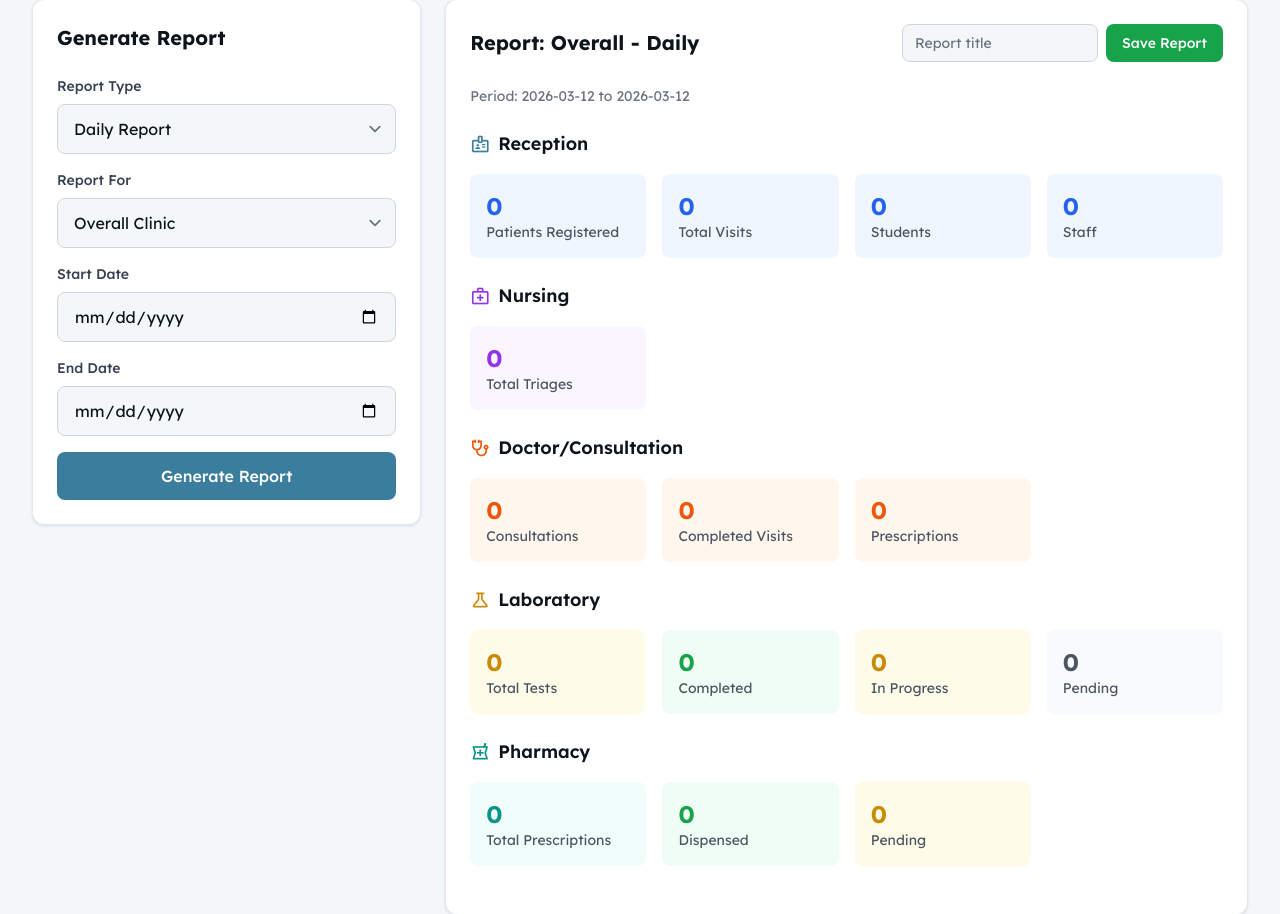
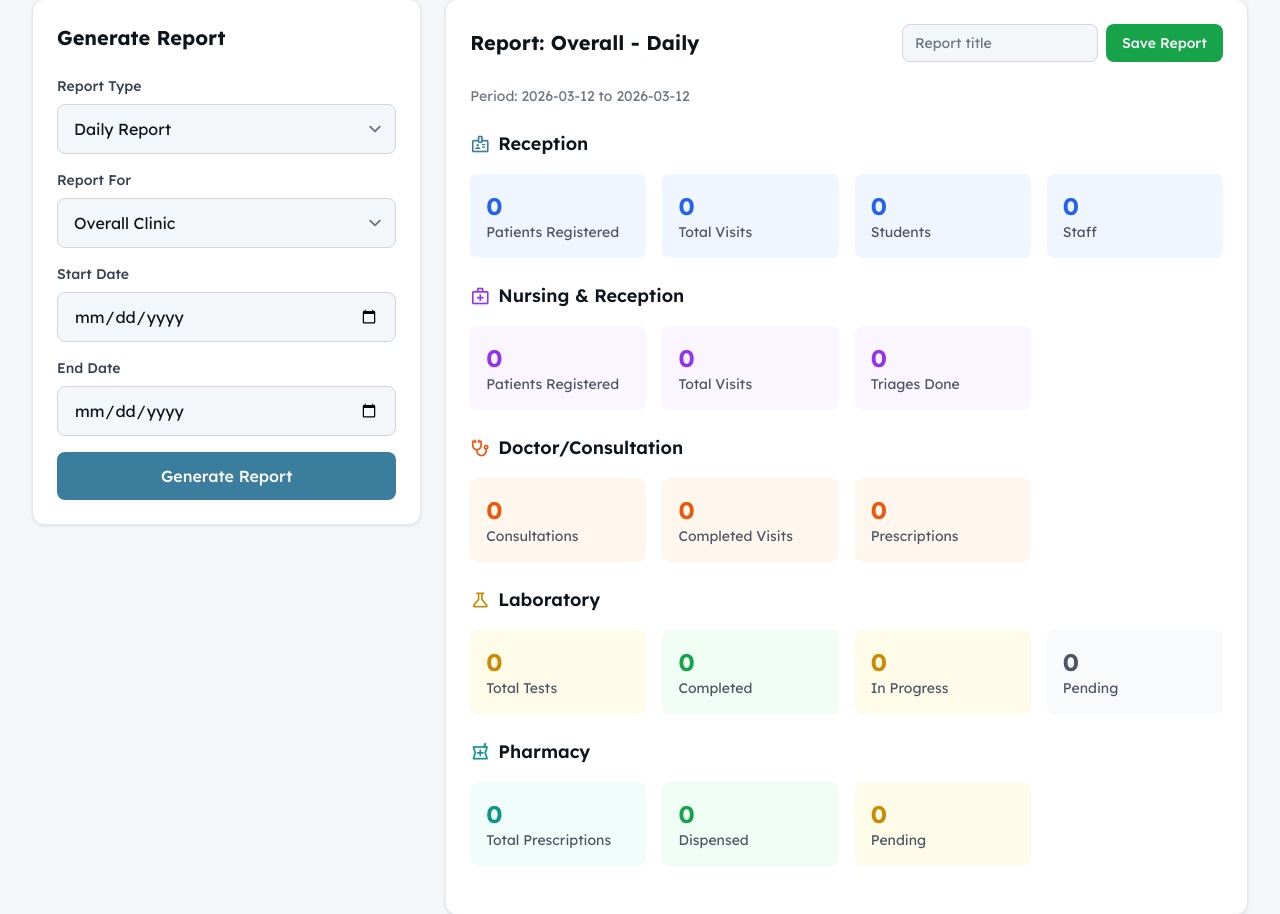
Before and after one commit to Bensonjigo/Kumiclinic, a Django app: page /reports/dashboard/ in a window 1280 px wide. Shown: the part 265-1179 px from the top of the page. Run offline with Django 5.2, Linux system fonts and the light colour scheme; a user stored in the database is signed in; data comes from the database, SQL or seed files in the repository; data that the repository does not hold is empty; some libraries are stand-ins or nearby versions.

Commit message:
Remove Reception department - Nurse handles registration
- Remove Reception as separate department
- Nurse now handles both patient registration and nursing
- Update Report model choices and templates

```diff
--- a/clinic/models.py
+++ b/clinic/models.py
@@ -350,7 +350,6 @@ class Report(models.Model):
 
     REPORT_FOR_CHOICES = [
         ('OVERALL', 'Overall Clinic'),
-        ('RECEPTION', 'Reception'),
         ('NURSE', 'Nursing'),
         ('DOCTOR', 'Doctor/Consultation'),
         ('LAB', 'Laboratory'),
--- a/clinic/template_views.py
+++ b/clinic/template_views.py
@@ -976,23 +976,16 @@ def reports_dashboard(request):
     if role == 'ADMIN':
         allowed_reports = [
             ('OVERALL', 'Overall Clinic'),
-            ('RECEPTION', 'Reception'),
             ('NURSE', 'Nursing'),
             ('DOCTOR', 'Doctor/Consultation'),
             ('LAB', 'Laboratory'),
             ('PHARMACY', 'Pharmacy'),
         ]
         report_for = request.GET.get('report_for', 'OVERALL')
-    elif role == 'RECEPTION':
-        allowed_reports = [('RECEPTION', 'Reception')]
-        report_for = 'RECEPTION'
     elif role == 'NURSE':
-        # Nurse covers Reception + Nursing
-        allowed_reports = [
-            ('RECEPTION', 'Reception'),
-            ('NURSE', 'Nursing'),
-        ]
-        report_for = request.GET.get('report_for', 'RECEPTION')
+        # Nurse handles both reception (patient registration) and nursing
+        allowed_reports = [('NURSE', 'Nursing & Reception')]
+        report_for = 'NURSE'
     elif role == 'DOCTOR':
         allowed_reports = [('DOCTOR', 'Doctor/Consultation')]
         report_for = 'DOCTOR'
@@ -1090,9 +1083,11 @@ def generate_report_data(report_for, start_date, end_date):
         }
 
     if report_for in ['OVERALL', 'NURSE']:
-        # Nursing stats
+        # Nursing stats (includes reception - patient registration)
         data['nurse'] = {
             'total_triages': Triage.objects.filter(created_at__gte=start_date, created_at__lte=end_date).count(),
+            'total_registered': Patient.objects.filter(created_at__gte=start_date, created_at__lte=end_date).count(),
+            'total_visits': Visit.objects.filter(visit_date__gte=start_date, visit_date__lte=end_date).count(),
         }
 
     if report_for in ['OVERALL', 'DOCTOR']:
--- a/templates/clinic/reports_dashboard.html
+++ b/templates/clinic/reports_dashboard.html
@@ -136,12 +136,20 @@
                 <div class="mb-6">
                     <h3 class="text-lg font-semibold text-[#0d141b] dark:text-white mb-4 flex items-center gap-2">
                         <span class="material-symbols-outlined text-purple-600">medical_services</span>
-                        Nursing
+                        Nursing & Reception
                     </h3>
                     <div class="grid grid-cols-2 md:grid-cols-4 gap-4">
                         <div class="bg-purple-50 dark:bg-purple-900/20 rounded-lg p-4">
+                            <p class="text-2xl font-bold text-purple-600">{{ data.nurse.total_registered|default:0 }}</p>
+                            <p class="text-sm text-gray-600 dark:text-gray-400">Patients Registered</p>
+                        </div>
+                        <div class="bg-purple-50 dark:bg-purple-900/20 rounded-lg p-4">
+                            <p class="text-2xl font-bold text-purple-600">{{ data.nurse.total_visits|default:0 }}</p>
+                            <p class="text-sm text-gray-600 dark:text-gray-400">Total Visits</p>
+                        </div>
+                        <div class="bg-purple-50 dark:bg-purple-900/20 rounded-lg p-4">
                             <p class="text-2xl font-bold text-purple-600">{{ data.nurse.total_triages }}</p>
-                            <p class="text-sm text-gray-600 dark:text-gray-400">Total Triages</p>
+                            <p class="text-sm text-gray-600 dark:text-gray-400">Triages Done</p>
                         </div>
                     </div>
                 </div>
```
Also changed, not shown: templates/clinic/report_detail.html (+10 -2 lines), clinic/migrations/0007_alter_report_report_for.py (added).
